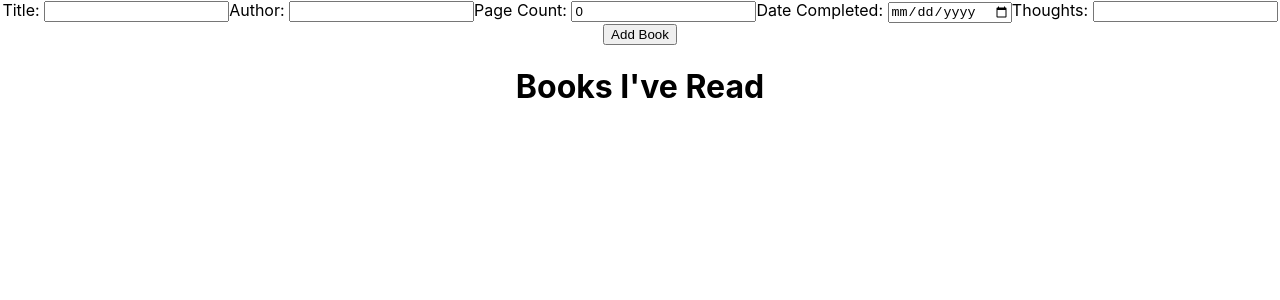
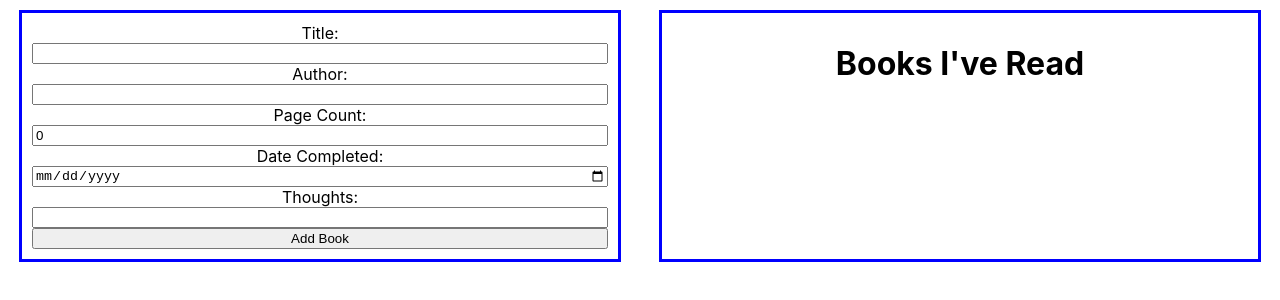
Before and after one commit to KirstenS13/read-tracker-log-viewer, a React (Create React App) app: page / in a window 1280 px wide. Shown: the top 300 px of the page. Built offline with nearby package versions, Linux system fonts and the light colour scheme.

Commit message:
started working on the basic layout of the elements

```diff
--- a/src/App.css
+++ b/src/App.css
@@ -1,38 +1,24 @@
 .App {
   text-align: center;
+  display: flex;
+  justify-content: space-around;
 }
 
-.App-logo {
-  height: 40vmin;
-  pointer-events: none;
+.mainContainer {
+  border: solid blue 3px;
+  width: 45vw;
+  padding: 10px;
+  margin: 10px;
 }
 
-@media (prefers-reduced-motion: no-preference) {
-  .App-logo {
-    animation: App-logo-spin infinite 20s linear;
-  }
+form {
+  display: flex;
+  flex-direction: column;
 }
 
-.App-header {
-  background-color: #282c34;
-  min-height: 100vh;
-  display: flex;
-  flex-direction: column;
-  align-items: center;
-  justify-content: center;
-  font-size: calc(10px + 2vmin);
-  color: white;
+.bookCard {
+  border: solid darkorchid 2px;
+  padding: 10px;
+  margin: 10px;
+  text-align: start;
 }
-
-.App-link {
-  color: #61dafb;
-}
-
-@keyframes App-logo-spin {
-  from {
-    transform: rotate(0deg);
-  }
-  to {
-    transform: rotate(360deg);
-  }
-}
--- a/src/components/Book.js
+++ b/src/components/Book.js
@@ -2,7 +2,7 @@ import React from 'react';
 
 const Book = props => {
     return (
-        <>
+        <div className="bookCard">
             <h3>Title: {props.book.title}</h3>
             <img
                 src={props.book.cover_image_url}
@@ -13,7 +13,7 @@ const Book = props => {
             <p>Date Completed: {props.book.date_completed}</p>
             <p>Thoughts: {props.book.closing_remark}</p>
             <button onClick={() => props.deleteBook(props.book.id)}>Delete Book</button>
-        </>
+        </div>
     )
 
 }
--- a/src/components/BookForm.js
+++ b/src/components/BookForm.js
@@ -32,7 +32,7 @@ const BookForm = props => {
 
     return (
         <>
-            <form onSubmit={submitForm}>
+            <form className="mainContainer" onSubmit={submitForm}>
                 <label htmlFor='title'>Title: </label>
                 <input
                     type='text'
--- a/src/components/BookList.js
+++ b/src/components/BookList.js
@@ -6,12 +6,12 @@ import Book from './Book';
 
 const BookList = props => {
     return (
-        <>
+        <div className="mainContainer">
             <h1>Books I've Read</h1>
             {props.readingLogState.map((book) => {
                 return <Book key={book.id} book={book} deleteBook={props.deleteBook}/>
             })}
-        </>
+        </div>
     )
 }
 
```
